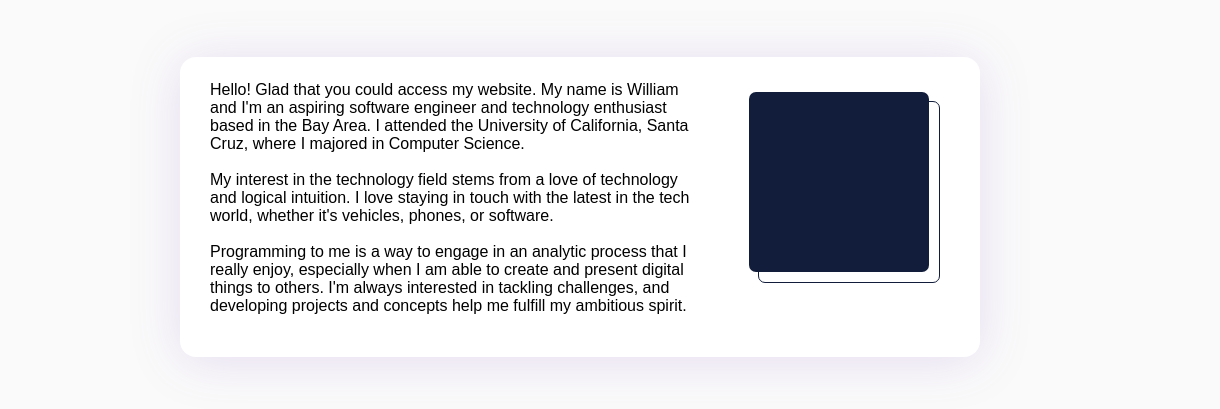
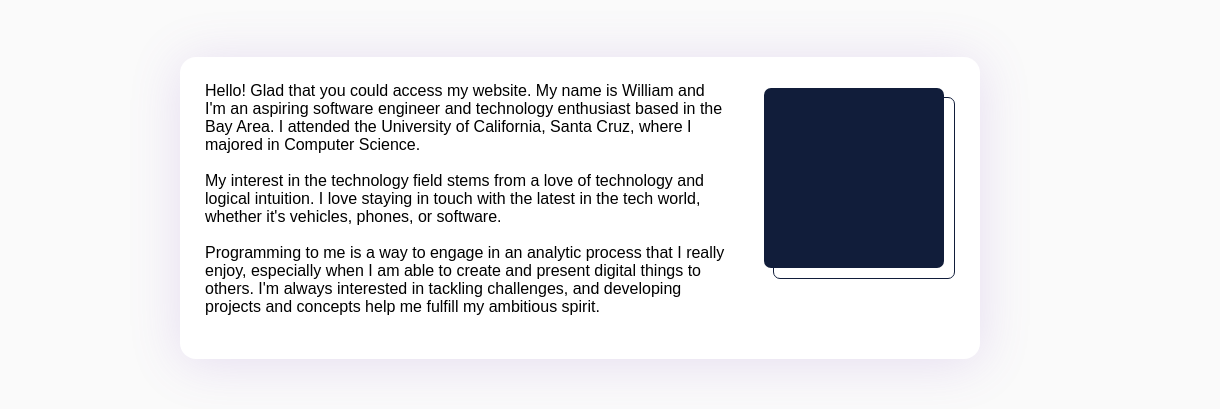
Before and after one commit to william-dai/williamdai.me, a Gatsby site: page / in a window 1280 px wide. Shown: the part 303-712 px from the top of the page, 60-1280 px from the left. Built offline with nearby package versions, Linux system fonts and the light colour scheme; Gatsby itself is replaced by a stand-in of ours.

Commit message:
Modifying card flexbox heights to be dynamic to content

```diff
--- a/package.json
+++ b/package.json
@@ -18,7 +18,7 @@
     "antd": "^4.20.6",
     "babel-plugin-styled-components": "^2.0.7",
     "gatsby": "^4.15.0",
-    "gatsby-plugin-manifest": "^4.15.1",
+    "gatsby-plugin-manifest": "^4.16.0",
     "gatsby-plugin-styled-components": "^5.15.0",
     "react": "^17.0.1",
     "react-dom": "^17.0.1",
--- a/src/components/infoCards/aboutMe.js
+++ b/src/components/infoCards/aboutMe.js
@@ -5,11 +5,10 @@ import ScrollReveal from 'scrollreveal';
 const Card = styled.div`
     position: relative;
     display: flex;
-    justify-content: space-between;
-    align-items: center;
+    flex-direction: row;
     margin: auto;
     margin-top: 360px;
-    height: 300px;
+    min-height: 300px;
     background-color: white;
     border-radius: 16px;
     box-shadow: 0px 4px 51px 0px rgba(138, 89, 201, 0.18);
@@ -17,46 +16,42 @@ const Card = styled.div`
     visibility: hidden;
 
     @media (max-width: 1080px) {
-        height: 340px;
-        width: 70%
-    }
-
-    @media (max-width: 968px) {
-        height: 550px;
-        flex-direction: column;
-        align-items: start;
-    }
-
-    @media (max-width: 752px) {
-        height: 600px;
+        width: 70%;
     }
 
     @media (max-width: 600px) {
         width: 100%;
     }
 
-    @media (max-width: 480px) {
-        height: 650px;
+`;
+
+const Content = styled.section`
+    flex: 1;
+    display: flex;
+    flex-direction: row;
+    justify-content: space-between;
+    margin: 25px 25px 25px 25px;
+
+    @media (max-width: 968px) {
+        flex-direction: column;
+        align-items: start;
     }
 `;
 
 const Description = styled.div`
     position: relative;
-    left: 30px;
-    width: 60%;
-
+    width: 70%;
     font-size: 16px;
 
     @media (max-width: 968px) {
-        top: 30px;
-        width: 85%;
+        width: 100%;
     }
 `;
 
 const AvatarBorder = styled.div`
     position: relative;
-    right: 40px;
-    top: -15px;
+    top: 15px;
+    margin-left: 40px;
     width: 180px;
     height: 180px;
     background-color: transparent;
@@ -64,14 +59,10 @@ const AvatarBorder = styled.div`
     border-radius: 7px;
     visibility: hidden;
 
-    @media (max-width: 1080px) {
-        top: -35px;
-    }
-
     @media (max-width: 968px) {
         margin-left: auto;
         margin-right: auto;
-        left: -5px;
+        margin-bottom: 25px;
     }
 `;
 
@@ -97,10 +88,10 @@ const AboutMe = (desc) => {
 
     const descriptionFiller = (desc) => {
         return (
-            desc.map((index) => {
+            desc.map((desc, index) => {
                 return (
-                    <span>
-                        {index}
+                    <span key={index}>
+                        {desc}
                         <br/>
                         <br/>
                     </span>
@@ -117,10 +108,14 @@ const AboutMe = (desc) => {
 
     return (
         <Card ref={cardContainer}>
-            <Description ref={textContainer}>
-                {descriptionFiller(desc)}
-            </Description>
-            <AvatarBorder ref={avatarContainer}><Avatar></Avatar></AvatarBorder>
+            <Content>
+                <Description ref={textContainer}>
+                    {descriptionFiller(desc)}
+                </Description>
+                <AvatarBorder ref={avatarContainer}>
+                    <Avatar/>
+                </AvatarBorder>
+            </Content>
         </Card>
     )
 }
--- a/src/components/infoCards/closure.js
+++ b/src/components/infoCards/closure.js
@@ -5,11 +5,8 @@ import ScrollReveal from 'scrollreveal';
 const Card = styled.div`
     position: relative;
     display: flex;
-    flex-direction: column;
-    justify-content: flex-start;
-    align-items: center;
     margin: auto;
-    height: 260px;
+    min-height: 230px;
     background-color: white;
     border-radius: 16px;
     box-shadow: 0px 4px 51px 0px rgba(138, 89, 201, 0.18);
@@ -17,35 +14,31 @@ const Card = styled.div`
     visibility: hidden;
 
     @media (max-width: 1080px) {
-        height: 280px;
-        width: 70%
+        width: 70%;
     }
 
     @media (max-width: 600px) {
         width: 100%;
     }
+`;
 
-    @media (max-width: 400px) {
-        height: 445px;
-    }
-
+const Content = styled.section`
+    flex: 1;
+    display: flex;
+    flex-direction: column;
+    justify-content: flex-start;
+    align-items: center;
+    margin: 25px 25px 25px 25px;
 `;
 
 const Description = styled.div`
     position: relative;
     text-align: center;
-    width: 80%;
-    margin-top: 35px;
-
+    width: 90%;
     font-size: 16px;
-
-    @media (max-width: 1080px) {
-        margin-top: 25px;
-    }
 `;
 
 const NaviButton = styled.button`
-    margin-right: 15px;
     width: 180px;
     height: 60px;
     background-color: transparent;
@@ -57,11 +50,6 @@ const NaviButton = styled.button`
         cursor: pointer;
         background-color: rgba(17, 29, 58, 0.2);
         opacity: 0.5;
-    }
-
-    @media (max-width: 540px) {
-        margin-left: 15px;
-        margin-right: 15px;
     }
 
     font-size: 16px;
@@ -80,6 +68,7 @@ const Closure = () => {
 
     return (
         <Card ref={cardContainer}>
+            <Content>
                 <Description ref={textContainer}>
                     That's it for my website, more or less. I'm currently looking for new opportunities right now,
                     so if you would like to contact me, just come around and say hello! You can also send me feedback or
@@ -92,6 +81,7 @@ const Closure = () => {
                         Contact Me
                     </NaviButton>
                 </a>
+            </Content>
         </Card>
     )
 }
--- a/src/components/infoCards/experience.js
+++ b/src/components/infoCards/experience.js
@@ -8,11 +8,8 @@ const { TabPane } = Tabs;
 const Card = styled.div`
     position: relative;
     display: flex;
-    flex-direction: column;
-    justify-content: flex-start;
-    align-items: center;
     margin: auto;
-    height: 750px;
+    min-height: 400px;
     background-color: white;
     border-radius: 16px;
     box-shadow: 0px 4px 51px 0px rgba(138, 89, 201, 0.18);
@@ -23,22 +20,24 @@ const Card = styled.div`
         width: 70%
     }
 
-    @media (max-width: 920px) {
-        height: 820px;
-    }
-
     @media (max-width: 600px) {
-        height: 850px;
         width: 100%;
     }
+`;
+
+const Content = styled.section`
+    flex: 1;
+    display: flex;
+    flex-direction: column;
+    justify-content: flex-start;
+    margin: 25px 25px 25px 25px;
+    width: 90%;
 `;
 
 const Description = styled.div`
     position: relative;
     text-align: center;
     width: 100%;
-    margin-top: 35px;
-
     font-size: 16px;
 
     @media (max-width: 1080px) {
@@ -51,7 +50,7 @@ const ScrollBox = styled.div`
     margin-top: 10px;
     height: 120px;
     width: 100%;
-    overflow-y: scroll;
+    overflow-y: auto;
 `
 
 const Experience = () => {
@@ -93,7 +92,7 @@ const Experience = () => {
 
     return (
         <Card ref={cardContainer}>
-            <div style={{width:'90%'}} ref={textContainer}>
+            <Content ref={textContainer}>
                 <Description>
                     <b>Education</b>
                 </Description>
@@ -123,6 +122,8 @@ const Experience = () => {
                         </TabPane>
                     </Tabs>
 
+                <div style={{height: '25px'}}/>
+
                 <Description ref={textContainer}>
                     <b>Work Experience</b>
                 </Description>
@@ -151,7 +152,7 @@ const Experience = () => {
                                 </ul>
                         </TabPane>
                     </Tabs>
-            </div>
+            </Content>
         </Card>
     )
 }
```
Also changed, not shown: 1 other file. Lines whose indentation alone changed are shown as unchanged.
